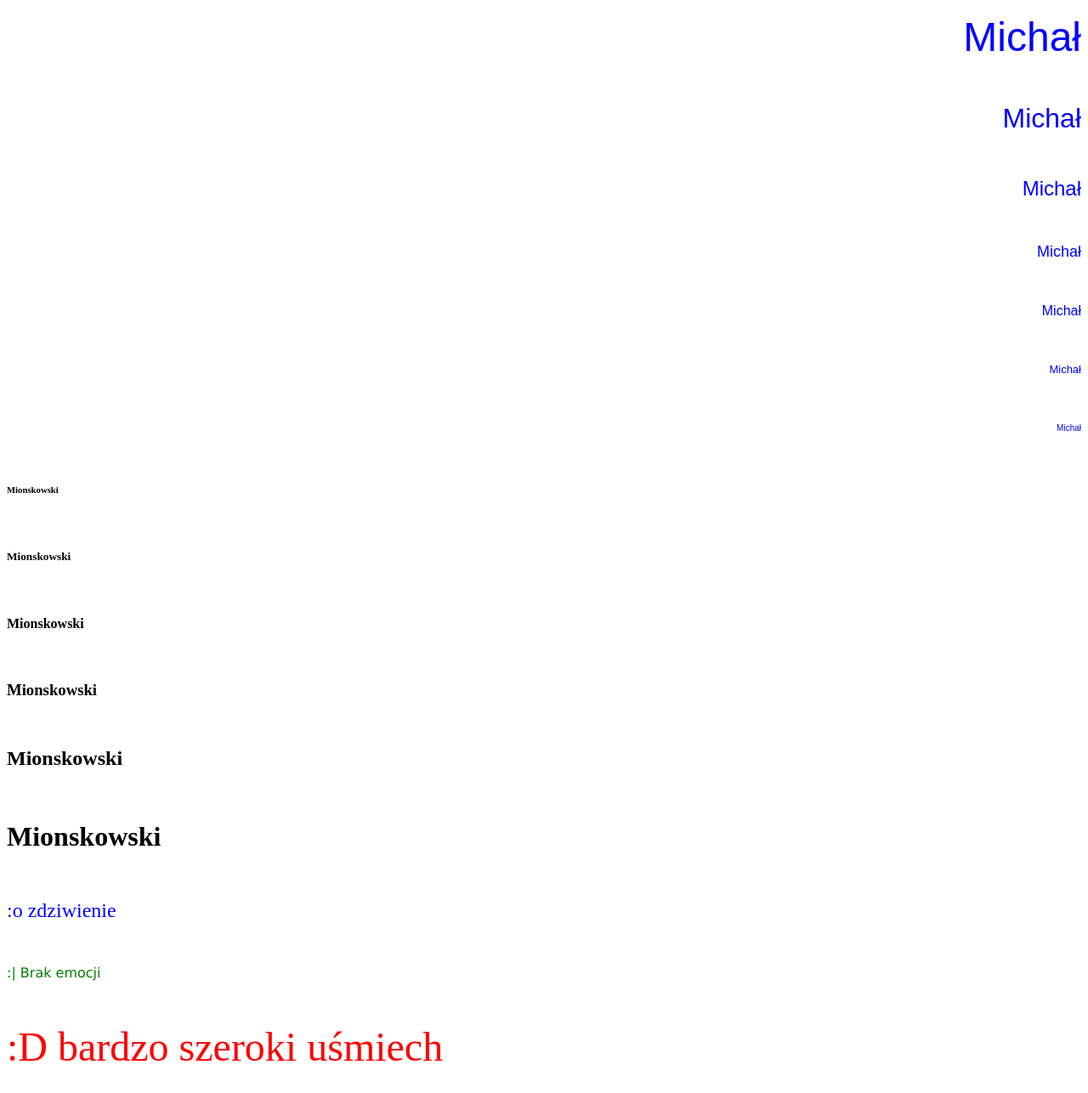
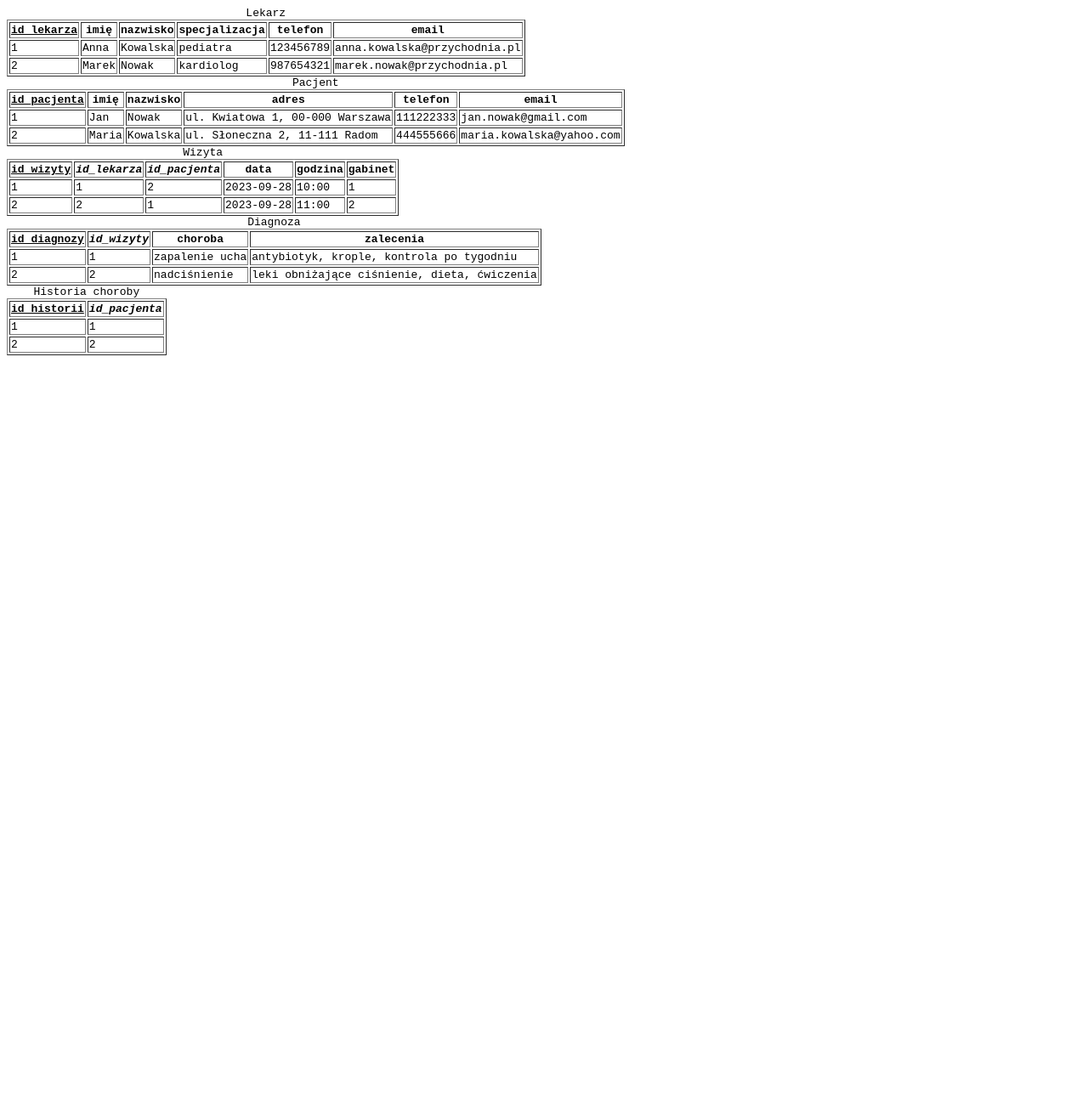
Before and after one commit to MichalMion/twoja_nazwa12345, a plain HTML site: page index.html in a window 1280 px wide. Shown: the top 1286 px of the page at 85% size. After the commit the page ends 800 px from the top, so only its background shows below. Drawn offline with Linux system fonts and the light colour scheme.

Commit message:
Update index.html

```diff
--- a/index.html
+++ b/index.html
@@ -1,31 +1,9 @@
-<!DOCTYPE html>
-	<html lang="pl-PL">
-	<html>
-		<head>
-			<meta charset="utf-8">
-			<title>Michał Mionskowski</title>
-	</head>
-	<body>
-	<p align="right"> <font color="blue" size="7" face="Arial"> Michał </font> </p> <br>
-	<p align="right"> <font color="blue" size="6" face="Arial"> Michał </font> </p> <br>
-	<p align="right"> <font color="blue" size="5" face="Arial"> Michał </font> </p> <br>
-	<p align="right"> <font color="blue" size="4" face="Arial"> Michał </font> </p> <br>
-	<p align="right"> <font color="blue" size="3" face="Arial"> Michał </font> </p> <br>
-	<p align="right"> <font color="blue" size="2" face="Arial"> Michał </font> </p> <br>
-	<p align="right"> <font color="blue" size="1" face="Arial"> Michał </font> </p> <br>
+<code> <table border=“1”> <caption>Lekarz</caption> <tr> <th><u>id_lekarza</u></th> <th>imię</th> <th>nazwisko</th> <th>specjalizacja</th> <th>telefon</th> <th>email</th> </tr> <tr> <td>1</td> <td>Anna</td> <td>Kowalska</td> <td>pediatra</td> <td>123456789</td> <td>anna.kowalska@przychodnia.pl</td> </tr> <tr> <td>2</td> <td>Marek</td> <td>Nowak</td> <td>kardiolog</td> <td>987654321</td> <td>marek.nowak@przychodnia.pl</td> </tr> <!-- więcej rekordów --> </table>
 
-	<h6> Mionskowski </h6><br>
-	<h5> Mionskowski </h5><br>
-	<h4> Mionskowski </h4><br>
-	<h3> Mionskowski </h3><br>
-	<h2> Mionskowski </h2><br>
-	<h1> Mionskowski </h1><br>
+<table border=“1”> <caption>Pacjent</caption> <tr> <th><u>id_pacjenta</u></th> <th>imię</th> <th>nazwisko</th> <th>adres</th> <th>telefon</th> <th>email</th> </tr> <tr> <td>1</td> <td>Jan</td> <td>Nowak</td> <td>ul. Kwiatowa 1, 00-000 Warszawa</td> <td>111222333</td> <td>jan.nowak@gmail.com</td> </tr> <tr> <td>2</td> <td>Maria</td> <td>Kowalska</td> <td>ul. Słoneczna 2, 11-111 Radom</td> <td>444555666</td> <td>maria.kowalska@yahoo.com</td> </tr> <!-- więcej rekordów --> </table>
 
-	<p> <font color="blue" size="5" face="Times New Roman"> :o zdziwienie </font> </p> <br>
-	<p> <font color="green" size="3" face="Verdana"> :| Brak emocji </font> </p> <br>
-	<p> <font color="red" size="7" face=""> :D bardzo szeroki uśmiech </font> </p> <br>
-	<p> <font color="purple" size="4" face="Roboto"> :/ niezdecydowanie </font> </p> <br>
-	<p> <font color="brown" size="2" face="Open Sans"> :# zamknięte usta </font> </p> <br>
-	<p> <font color="black" size="6" face="Lato"> 8-) uśmiechająca się twarz z okularami </font> </p> <br>
-	</body>
-</html>
+<table border=“1”> <caption>Wizyta</caption> <tr> <th><u>id_wizyty</u></th> <th><em>id_lekarza</em></th> <th><em>id_pacjenta</em></th> <th>data</th> <th>godzina</th> <th>gabinet</th> </tr> <tr> <td>1</td> <td>1</td> <td>2</td> <td>2023-09-28</td> <td>10:00</td> <td>1</td> </tr> <tr> <td>2</td> <td>2</td> <td>1</td> <td>2023-09-28</td> <td>11:00</td> <td>2</td> </tr> <!-- więcej rekordów --> </table>
+
+<table border=“1”> <caption>Diagnoza</caption> <tr> <th><u>id_diagnozy</u></th> <th><em>id_wizyty</em></th> <th>choroba</th> <th>zalecenia</th> </tr> <tr> <td>1</td> <td>1</td> <td>zapalenie ucha</td> <td>antybiotyk, krople, kontrola po tygodniu</td> </tr> <tr> <td>2</td> <td>2</td> <td>nadciśnienie</td> <td>leki obniżające ciśnienie, dieta, ćwiczenia</td> </tr> <!-- więcej rekordów --> </table>
+
+<table border=“1”> <caption>Historia choroby</caption> <tr> <th><u>id_historii</u></th> <th><em>id_pacjenta</em></th> </tr> <tr> <td>1</td> <td>1</td> </tr> <tr> <td>2</td> <td>2</td> </tr> <!-- więcej rekordów --> </table> </code>
```
